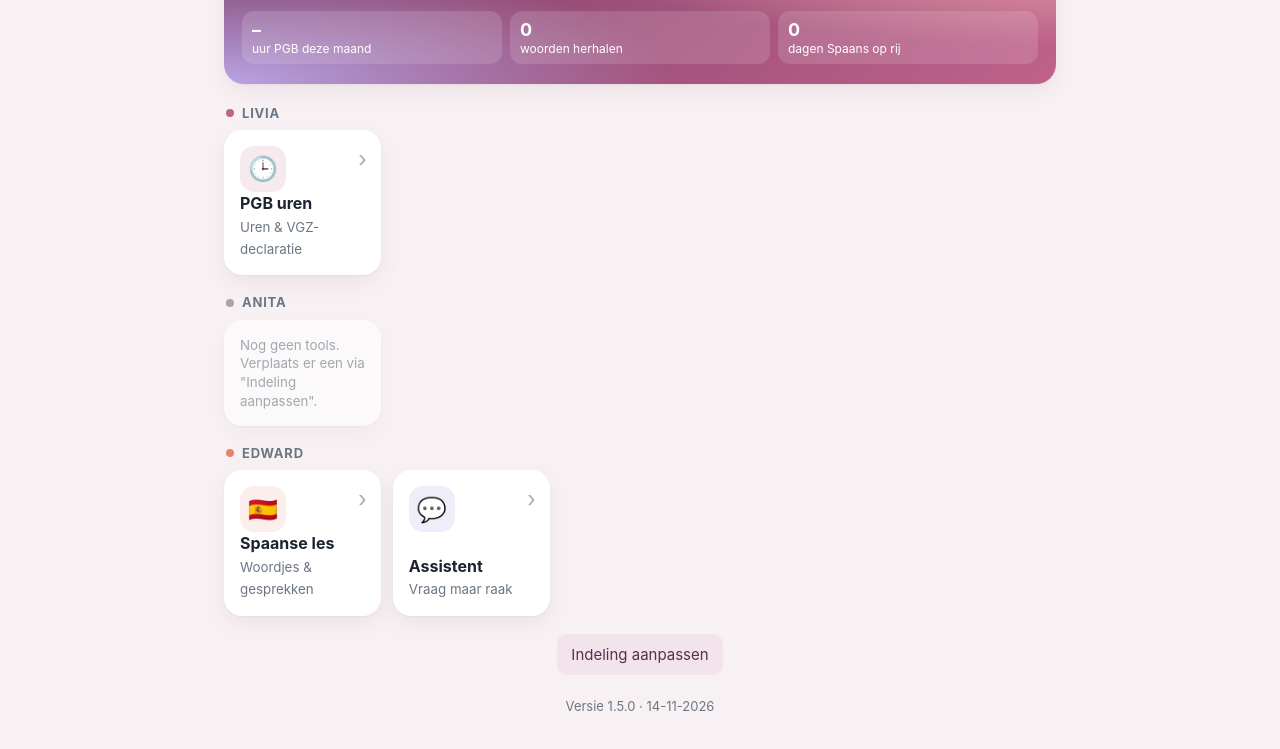
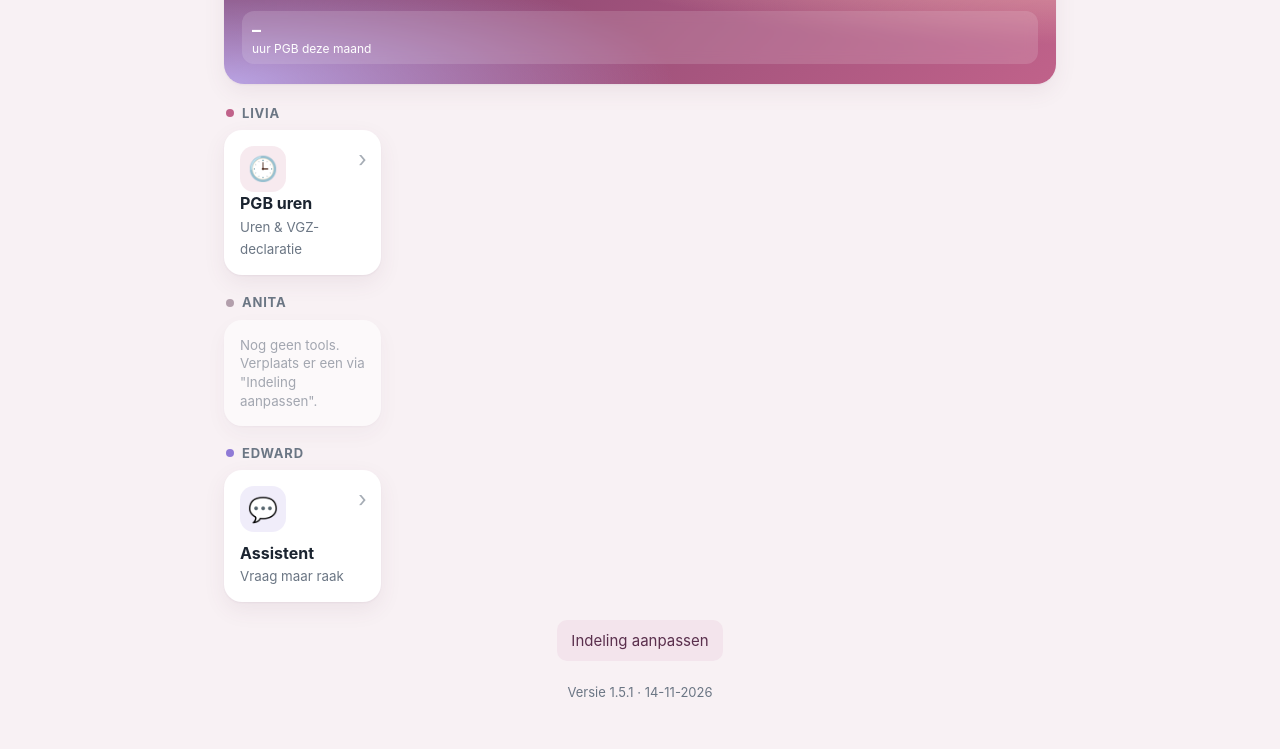
Before and after one commit to 180971-ux/dashboard, a plain HTML site: page index.html in a window 1280 px wide. Shown: the part 159-908 px from the top of the page. Drawn offline with Linux system fonts and the light colour scheme.

Commit message:
Versie 1.5.1: tegel Spaanse les verwijderd

```diff
--- a/index.html
+++ b/index.html
@@ -429,7 +429,7 @@ button.b.sec{background:#f3e4ec;color:#5a2f4d}
 <script>
 "use strict";
 /* ============ Config ============ */
-const APP_VERSION = "1.5.0";          // ophogen bij elke nieuwe versie
+const APP_VERSION = "1.5.1";          // ophogen bij elke nieuwe versie
 const APP_DATUM = "14-11-2026";
 const DEFAULT_CLIENT_ID = "";               // optioneel hier vast invullen
 const SCOPES = ["Files.ReadWrite.AppFolder"];
@@ -1111,7 +1111,6 @@ function pgbUren(){ try{ const x=JSON.parse(localStorage.getItem("pgb-livia-v1")
   return Math.round(h*100)/100; }catch(e){ return null; } }
 const TOOLS = {
   pgb:{ ic:"🕒", kleur:"#c0628a", naam:"PGB uren", url:"pgb.html", sub:()=>{ const u=pgbUren(); return u==null?"Uren & VGZ-declaratie":`Deze maand: ${num2(u)} uur`; } },
-  spaans:{ ic:"🇪🇸", kleur:"#e8846b", naam:"Spaanse les", sub:()=>{ const pr=profielen(), d=dueWoorden().length, wie=pr.length>1?actProf().naam+": ":""; return woorden().length?(wie+(d?`${d} te herhalen`:"alles herhaald ✓")):"Woordjes & gesprekken"; } },
   assistent:{ ic:"💬", kleur:"#8f7ad6", naam:"Assistent", sub:()=>"Vraag maar raak" }
 };
 const DEFAULT_CATS = [ {id:"c-livia",naam:"Livia",tools:["pgb"]}, {id:"c-anita",naam:"Anita",tools:[]}, {id:"c-edward",naam:"Edward",tools:["spaans","assistent"]} ];
@@ -1130,7 +1129,7 @@ function renderHome(){
   const u=new Date().getHours(), groet=u<6?"Goedenacht":u<12?"Goedemorgen":u<18?"Goedemiddag":"Goedenavond";
   const pu=pgbUren(), due=dueWoorden().length, rk=streak();
   const hero=`<div class="hero"><h2>${groet}</h2><p>${(d=>d[0].toUpperCase()+d.slice(1))(new Date().toLocaleDateString("nl-NL",{weekday:"long",day:"numeric",month:"long"}))}</p>
-    <div class="kpis"><div class="kpi"><b>${pu==null?"–":num2(pu)}</b>uur PGB deze maand</div><div class="kpi"><b>${due}</b>woorden herhalen${profielen().length>1?" ("+esc(actProf().naam)+")":""}</div><div class="kpi"><b>${rk}</b>${rk===1?"dag":"dagen"} Spaans op rij</div></div></div>`;
+    <div class="kpis" style="grid-template-columns:1fr"><div class="kpi"><b>${pu==null?"–":num2(pu)}</b>uur PGB deze maand</div></div></div>`;
   $("homeCats").innerHTML=hero+layout().filter(c=>c.tools.length||c.id!=="c-overig").map(c=>`<div class="cat" style="--catc:${c.tools.length?TOOLS[c.tools[0]].kleur:"#b39fac"}"><h3>${esc(c.naam)}</h3><div class="tiles">${c.tools.length?"":`<div class="tile soon" style="min-height:72px"><small>Nog geen tools. Verplaats er een via "Indeling aanpassen".</small></div>`}${
     c.tools.map(t=>{ let sub=""; try{ sub=TOOLS[t].sub(); }catch(e){}
       return `<button class="tile" data-go="${t}" style="--tc-bg:${TOOLS[t].kleur}22"><span class="ic">${TOOLS[t].ic}</span><div><b>${esc(TOOLS[t].naam)}</b><br><small>${esc(sub)}</small></div></button>`; }).join("")
@@ -1182,6 +1181,7 @@ checkUpdate(); document.addEventListener("visibilitychange",()=>{ if(document.vi
 
 /* ============ Navigatie ============ */
 if(location.hash==="#pgb") location.replace("pgb.html");
+if(location.hash==="#spaans") history.replaceState(null,"",location.pathname+"#home");
 const VIEWS={home:"Privé dashboard",pgb:"PGB uren Livia",spaans:"Spaanse les",assistent:"Assistent",instellingen:"Instellingen"};
 function render(){
   const v=(location.hash||"#home").slice(1); const view=VIEWS[v]?v:"home";
```
